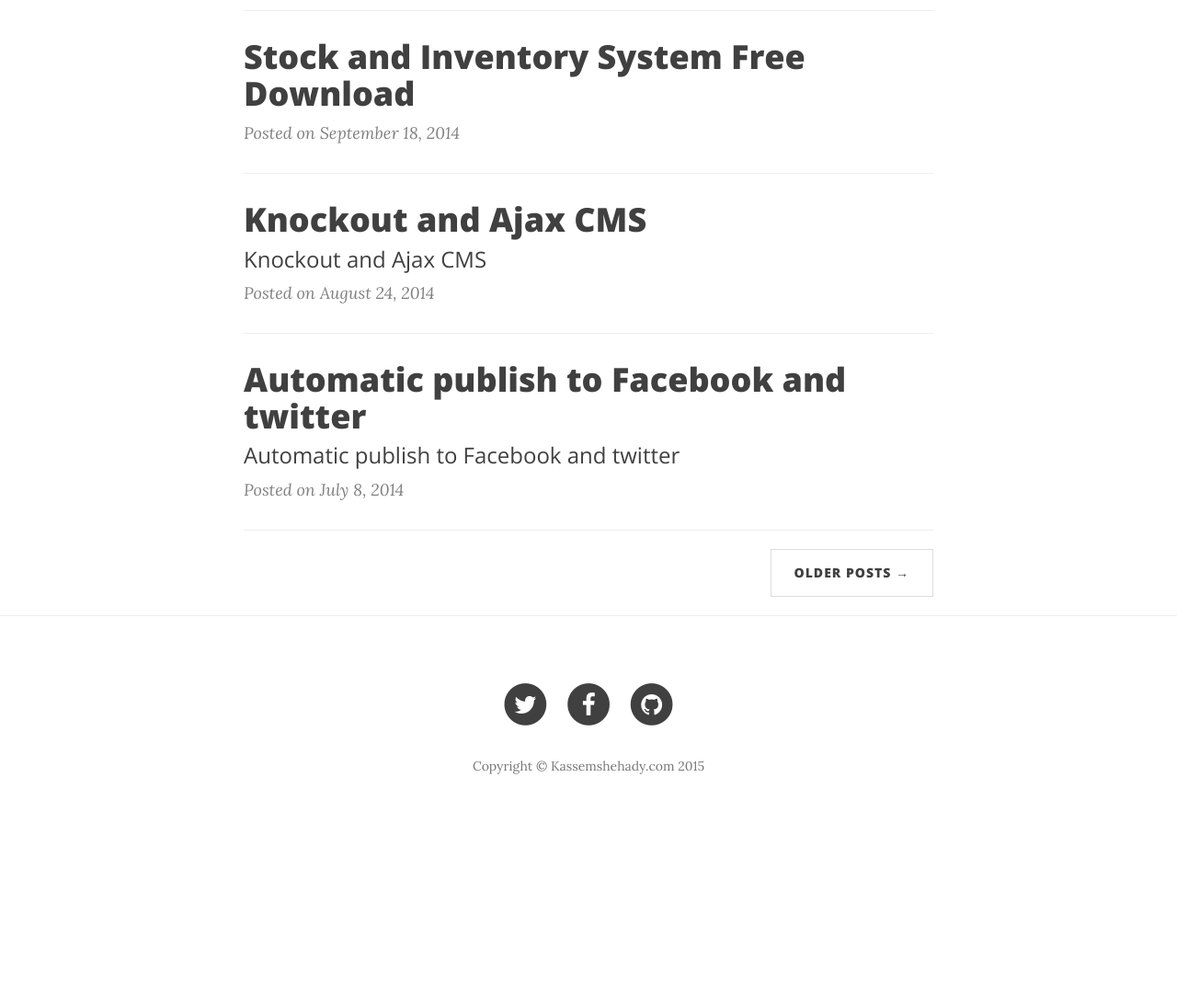
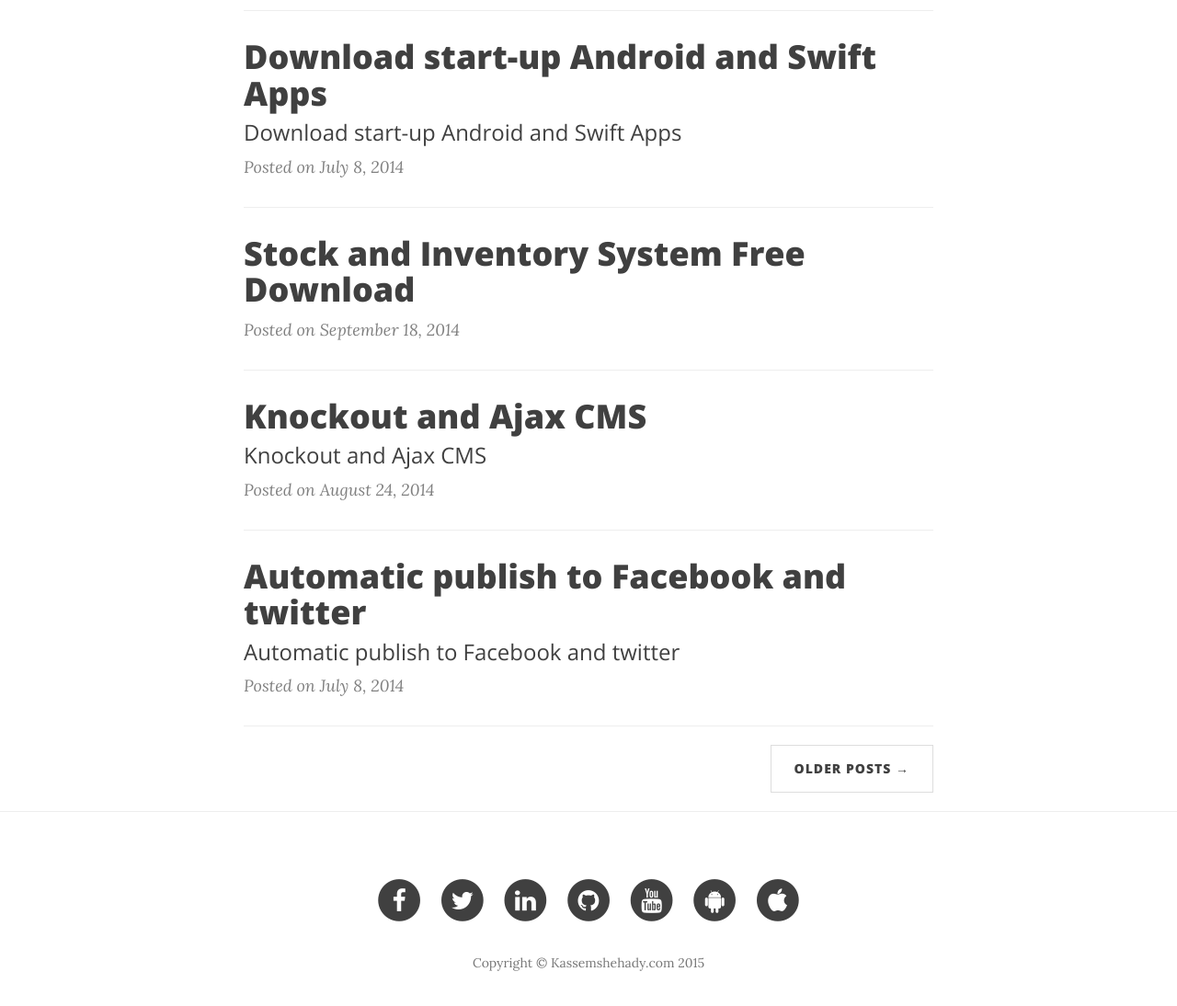
Before and after one commit to kassemshehady/kassemshehday.com, a plain HTML site: page index.html in a window 1280 px wide. Shown: the part 700-1794 px from the top of the page at 92% size. Before the commit the page ends 1609 px from the top, so only its background shows below. Drawn offline with nearby package versions, Linux system fonts and the light colour scheme.

Commit message:
social and analytics

```diff
--- a/index.html
+++ b/index.html
@@ -32,7 +32,16 @@
 </head>
 
 <body>
+<script>
+  (function(i,s,o,g,r,a,m){i['GoogleAnalyticsObject']=r;i[r]=i[r]||function(){
+  (i[r].q=i[r].q||[]).push(arguments)},i[r].l=1*new Date();a=s.createElement(o),
+  m=s.getElementsByTagName(o)[0];a.async=1;a.src=g;m.parentNode.insertBefore(a,m)
+  })(window,document,'script','//www.google-analytics.com/analytics.js','ga');
 
+  ga('create', 'UA-67978620-1', 'auto');
+  ga('send', 'pageview');
+
+</script>
     <!-- Navigation -->
     <nav class="navbar navbar-default navbar-custom navbar-fixed-top">
         <div class="container-fluid">
@@ -52,13 +61,13 @@
                 <ul class="nav navbar-nav navbar-right">
                     <li>
                         <a href="index.html">Home</a>
+                    </li>  <li>
+                        <a href="post.html">Blog</a>
                     </li>
                     <li>
                         <a href="about.html">About</a>
                     </li>
-                    <li>
-                        <a href="post.html">Blog</a>
-                    </li>
+
                     <li>
                         <a href="contact.html">Contact</a>
                     </li>
@@ -99,6 +108,18 @@
                         </h3>
                     </a>
                     <p class="post-meta">Posted  on September 22, 2015</p>
+                </div>
+                <hr>
+				                <div class="post-preview">
+                    <a href="post.html">
+                        <h2 class="post-title">
+                            Download start-up Android and Swift Apps
+                        </h2>
+                        <h3 class="post-subtitle">
+                            Download start-up Android and Swift Apps
+                        </h3>
+                    </a>
+                    <p class="post-meta">Posted on July 8, 2014</p>
                 </div>
                 <hr>
                 <div class="post-preview">
@@ -153,15 +174,7 @@
                 <div class="col-lg-8 col-lg-offset-2 col-md-10 col-md-offset-1">
                     <ul class="list-inline text-center">
                         <li>
-                            <a href="https://www.facebook.com/kassem.shehady">
-                                <span class="fa-stack fa-lg">
-                                    <i class="fa fa-circle fa-stack-2x"></i>
-                                    <i class="fa fa-twitter fa-stack-1x fa-inverse"></i>
-                                </span>
-                            </a>
-                        </li>
-                        <li>
-                            <a href="https://twitter.com/kassemshehady">
+                            <a href="https://www.facebook.com/kassem.shehady" target="_blank">
                                 <span class="fa-stack fa-lg">
                                     <i class="fa fa-circle fa-stack-2x"></i>
                                     <i class="fa fa-facebook fa-stack-1x fa-inverse"></i>
@@ -169,10 +182,51 @@
                             </a>
                         </li>
                         <li>
-                            <a href="https://github.com/kassemshehady">
+                            <a href="https://twitter.com/kassemshehady" target="_blank">
+                                <span class="fa-stack fa-lg">
+                                    <i class="fa fa-circle fa-stack-2x"></i>
+                                    <i class="fa fa-twitter fa-stack-1x fa-inverse"></i>
+                                </span>
+                            </a>
+                        </li>
+
+						  <li>
+                            <a href="https://lb.linkedin.com/in/kassemshehady" target="_blank">
+                                <span class="fa-stack fa-lg">
+                                    <i class="fa fa-circle fa-stack-2x"></i>
+                                    <i class="fa fa-linkedin fa-stack-1x fa-inverse"></i>
+                                </span>
+                            </a>
+                        </li>
+                        <li>
+                            <a href="https://github.com/kassemshehady" target="_blank">
                                 <span class="fa-stack fa-lg">
                                     <i class="fa fa-circle fa-stack-2x"></i>
                                     <i class="fa fa-github fa-stack-1x fa-inverse"></i>
+                                </span>
+                            </a>
+                        </li>
+						 <li>
+                            <a href="https://www.youtube.com/kassemshehady" target="_blank">
+                                <span class="fa-stack fa-lg">
+                                    <i class="fa fa-circle fa-stack-2x"></i>
+                                    <i class="fa fa-youtube fa-stack-1x fa-inverse"></i>
+                                </span>
+                            </a>
+                        </li>
+						 <li>
+                            <a href="https://play.google.com/store/apps/details?id=com.kassemshehady.app" target="_blank">
+                                <span class="fa-stack fa-lg">
+                                    <i class="fa fa-circle fa-stack-2x"></i>
+                                    <i class="fa fa-android fa-stack-1x fa-inverse"></i>
+                                </span>
+                            </a>
+                        </li>
+						 <li>
+                            <a href="https://itunes.apple.com/us/app/kassemshehady.com/" target="_blank">
+                                <span class="fa-stack fa-lg">
+                                    <i class="fa fa-circle fa-stack-2x"></i>
+                                    <i class="fa fa-apple fa-stack-1x fa-inverse"></i>
                                 </span>
                             </a>
                         </li>
```
Also changed, not shown: about.html (+9 -0 lines), contact.html (+9 -0 lines), post.html (+9 -0 lines).
